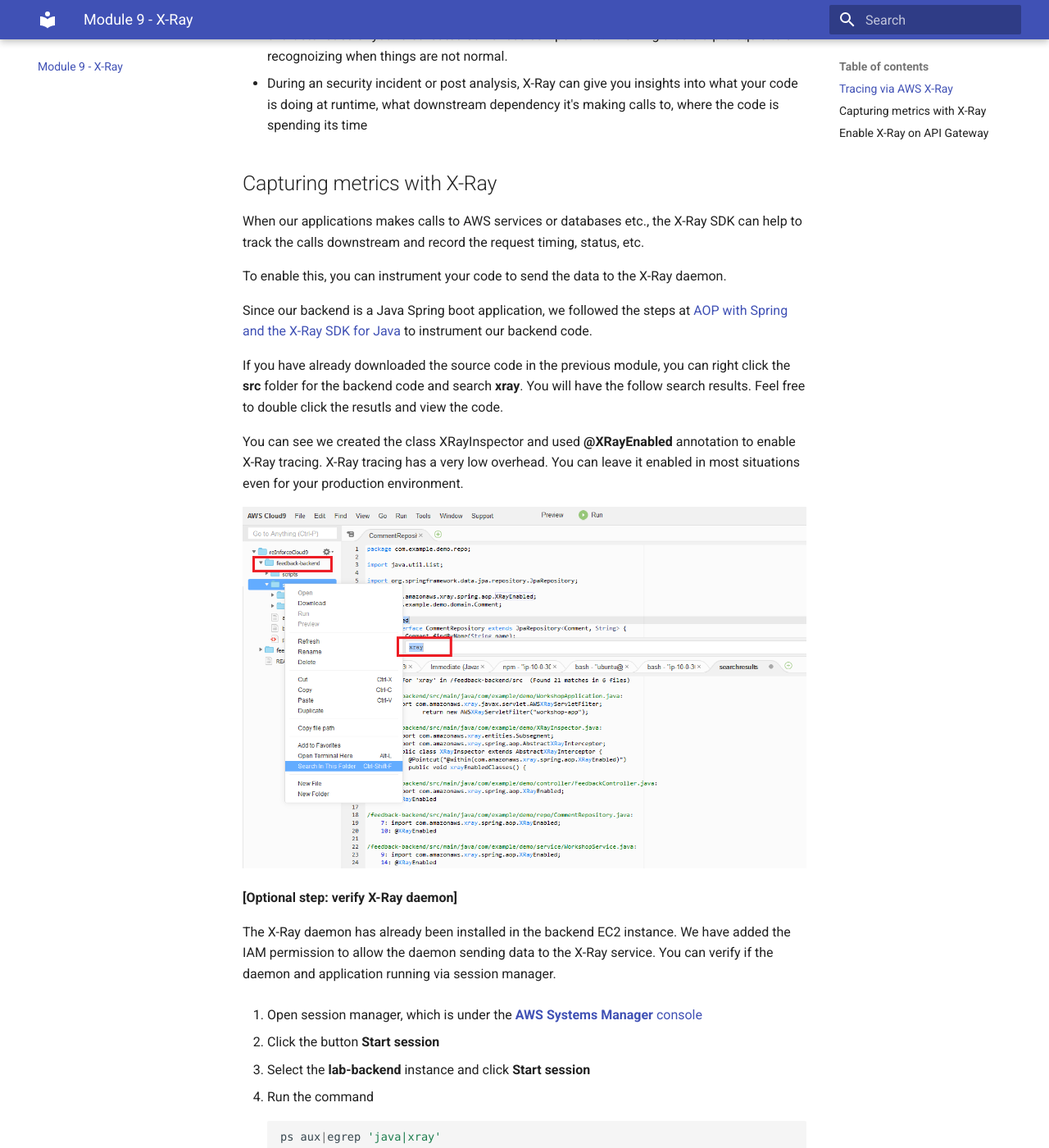
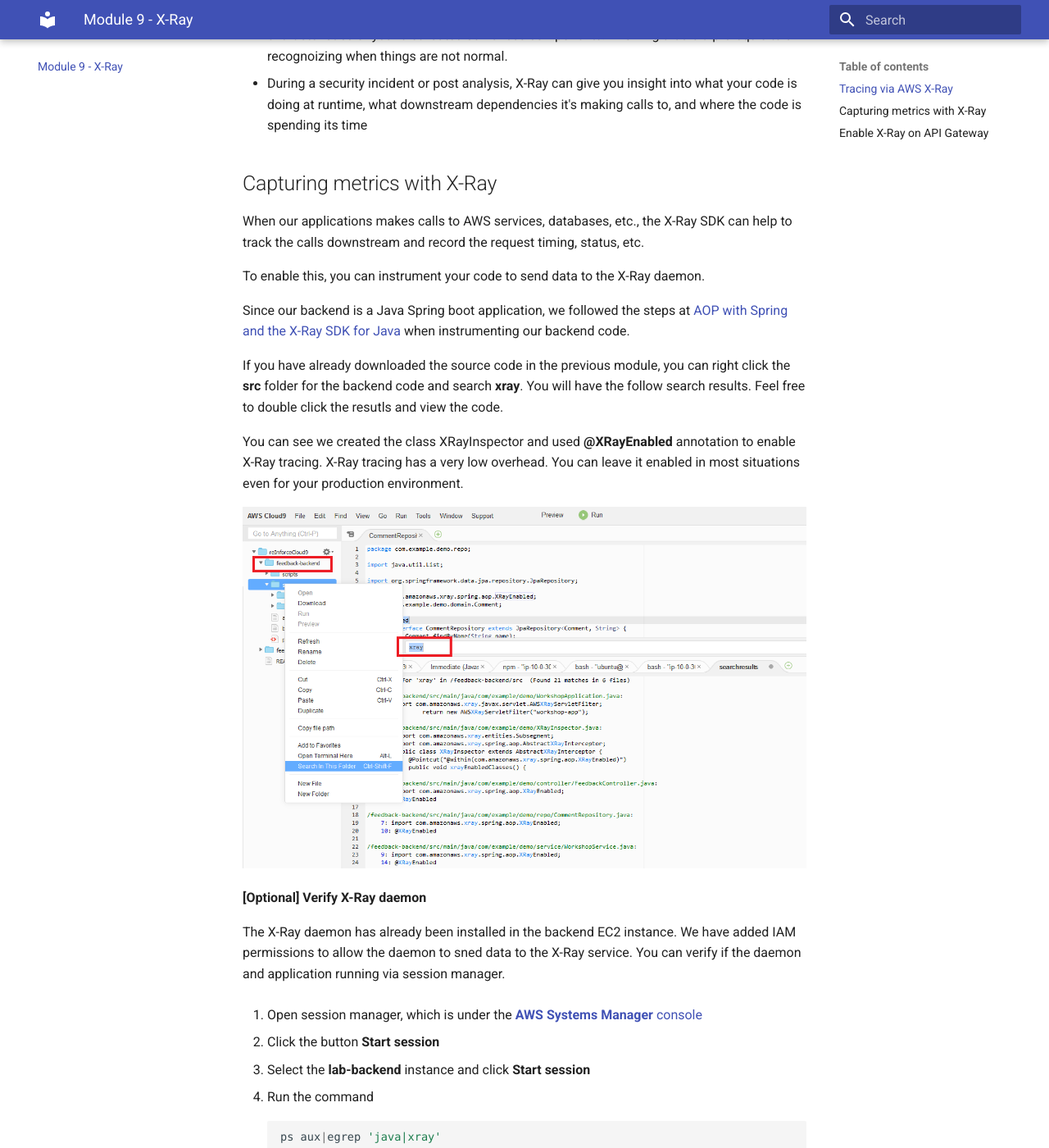
Before and after one commit to xiangshen-dk/workshop-building-secure-apis, an MkDocs documentation site: the page built from docs/xray.md, in a window 1280 px wide and 1400 px high, scrolled down 551 px. Shown: the whole window at 82% size. Built offline with MkDocs 1.6.1 and Material for MkDocs 9.7.7, drawn with Linux system fonts in a browser that asks for light colours; some web fonts are replaced; some of the changed text lies outside the part shown.

```diff
--- a/docs/xray.md
+++ b/docs/xray.md
@@ -1,22 +1,22 @@
 # AWS X-Ray
 Time Estimate: 10 - 15 minutes
 
-"Insufficient Logging & Monitoring" is one of the Top 10 Application Security Risks ranked by [OWASP](https://www.owasp.org/index.php/Main_Page) in 2017.
+"Insufficient Logging & Monitoring" is one of the Top 10 Application Security Risks ranked by [OWASP](https://www.owasp.org/index.php/Main_Page) in 2017. Let's try to alleviate this by implementing AWS X-Ray.
 
 ## Tracing via AWS X-Ray
 AWS X-Ray gives you visibility into the data flow of your microservices architecture and a map of how your application’s underlying components are connected. It's a great tool to troubleshoot performance and debug errors. However, given the ephemeral nature of the infrastructure in a serverless application, this visibility into your application is also critical for the purpose of security:
 
 * It helps you understand the "norm" of the data flow, interdependencies, and performance characteristics of your distributed serverless components. Knowing that is a prerequisite of recognoizing when things are not normal.
-* During an security incident or post analysis, X-Ray can give you insights into what your code is doing at runtime, what downstream dependency it's making calls to, where the code is spending its time
+* During a security incident or post analysis, X-Ray can give you insight into what your code is doing at runtime, what downstream dependencies it's making calls to, and where the code is spending its time
 
 
 ## Capturing metrics with X-Ray
 
-When our applications makes calls to AWS services or databases etc., the X-Ray SDK can help to track the calls downstream and record the request timing, status, etc.
+When our applications makes calls to AWS services, databases, etc., the X-Ray SDK can help to track the calls downstream and record the request timing, status, etc.
 
-To enable this, you can instrument your code to send the data to the X-Ray daemon.
+To enable this, you can instrument your code to send data to the X-Ray daemon.
 
-Since our backend is a Java Spring boot application, we followed the steps at [AOP with Spring and the X-Ray SDK for Java](https://docs.aws.amazon.com/xray/latest/devguide/xray-sdk-java-aop-spring.html) to instrument our backend code.
+Since our backend is a Java Spring boot application, we followed the steps at [AOP with Spring and the X-Ray SDK for Java](https://docs.aws.amazon.com/xray/latest/devguide/xray-sdk-java-aop-spring.html) when instrumenting our backend code.
 
 If you have already downloaded the source code in the previous module, you can right click the __src__ folder for the backend code and search __xray__. You will have the follow search results. Feel free to double click the resutls and view the code.
 
@@ -24,9 +24,9 @@ You can see we created the class XRayInspector and used __@XRayEnabled__ annotat
 
 ![Cloud9 x-ray](../screenshots/xray-c9.png)
 
-**[Optional step: verify X-Ray daemon]**
+**[Optional] Verify X-Ray daemon**
 
-The X-Ray daemon has already been installed in the backend EC2 instance. We have added the IAM permission to allow the daemon sending data to the X-Ray service. You can verify if the daemon and application running via session manager.
+The X-Ray daemon has already been installed in the backend EC2 instance. We have added IAM permissions to allow the daemon to sned data to the X-Ray service. You can verify if the daemon and application running via session manager.
 
 1. Open session manager, which is under the [__AWS Systems Manager__ console](https://console.aws.amazon.com/systems-manager/session-manager/sessions)
 
```
Also changed, not shown: other parts of docs/xray.md (+9 -7 lines), docs/static-site.md (+13 -9 lines).
